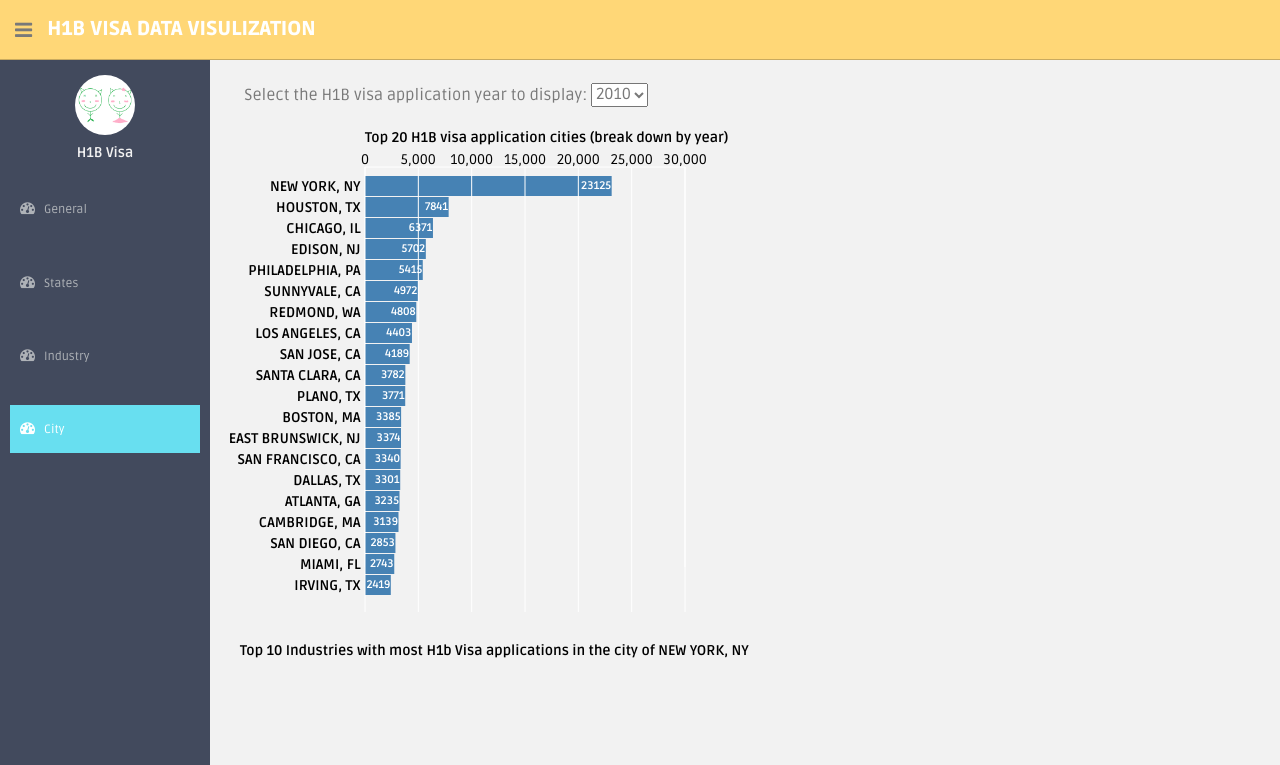
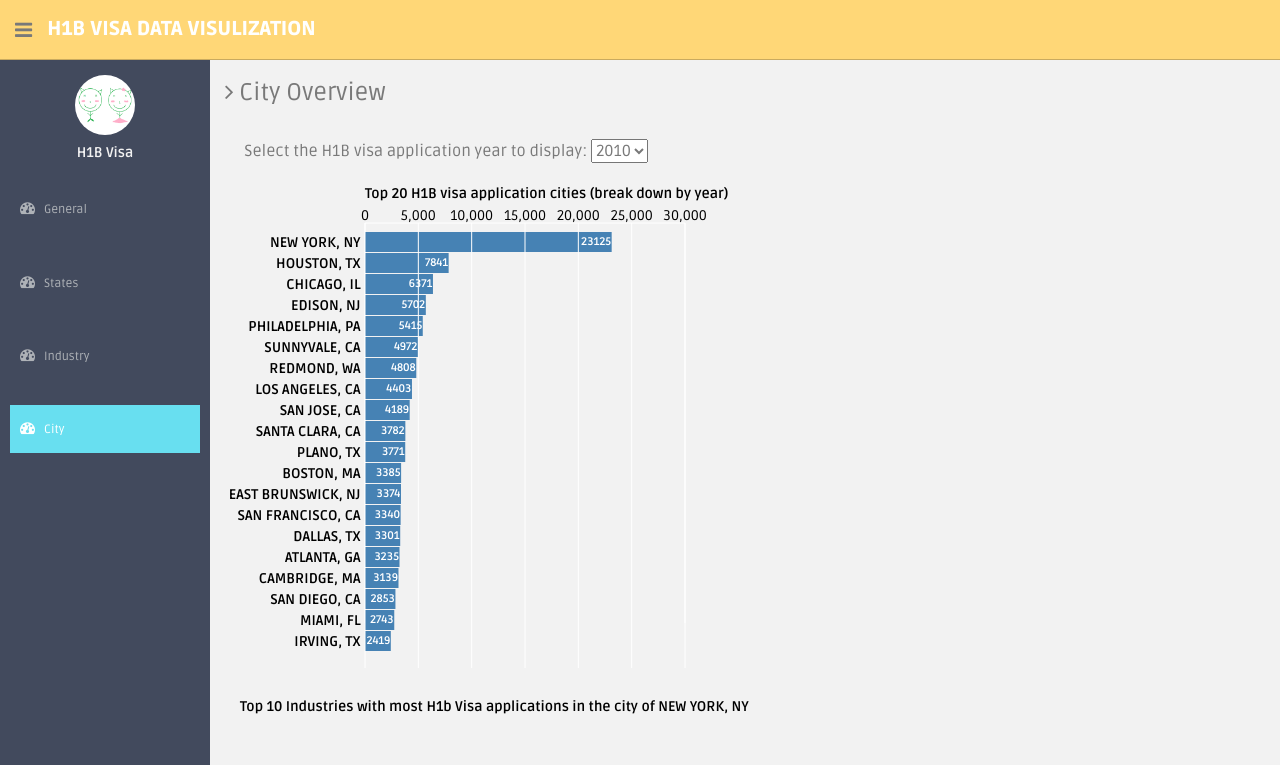
Before and after one commit to TeamSugarSugarSugar/h1b_data_visualization, a plain HTML site: page Deliverable/Theme/city.html in a window 1280 px wide. Shown: the top 765 px of the page. Drawn offline with nearby package versions, Linux system fonts and the light colour scheme.

Commit message:
Update titles for two pages

```diff
--- a/Deliverable/Theme/city.html
+++ b/Deliverable/Theme/city.html
@@ -229,6 +229,7 @@
       <!--main content start-->
       <section id="main-content">
           <section class="wrapper site-min-height">
+          <h3><i class="fa fa-angle-right"></i> City Overview</h3>
               <p class="text"><br>&nbsp;&nbsp;&nbsp;&nbsp; Select the H1B visa application year to display:
                   <select onchange="render(this.options[this.selectedIndex].value)">
                       <option selected value="2010">2010</option>
```
Also changed, not shown: Deliverable/Theme/industry.html (+2 -1 lines).
